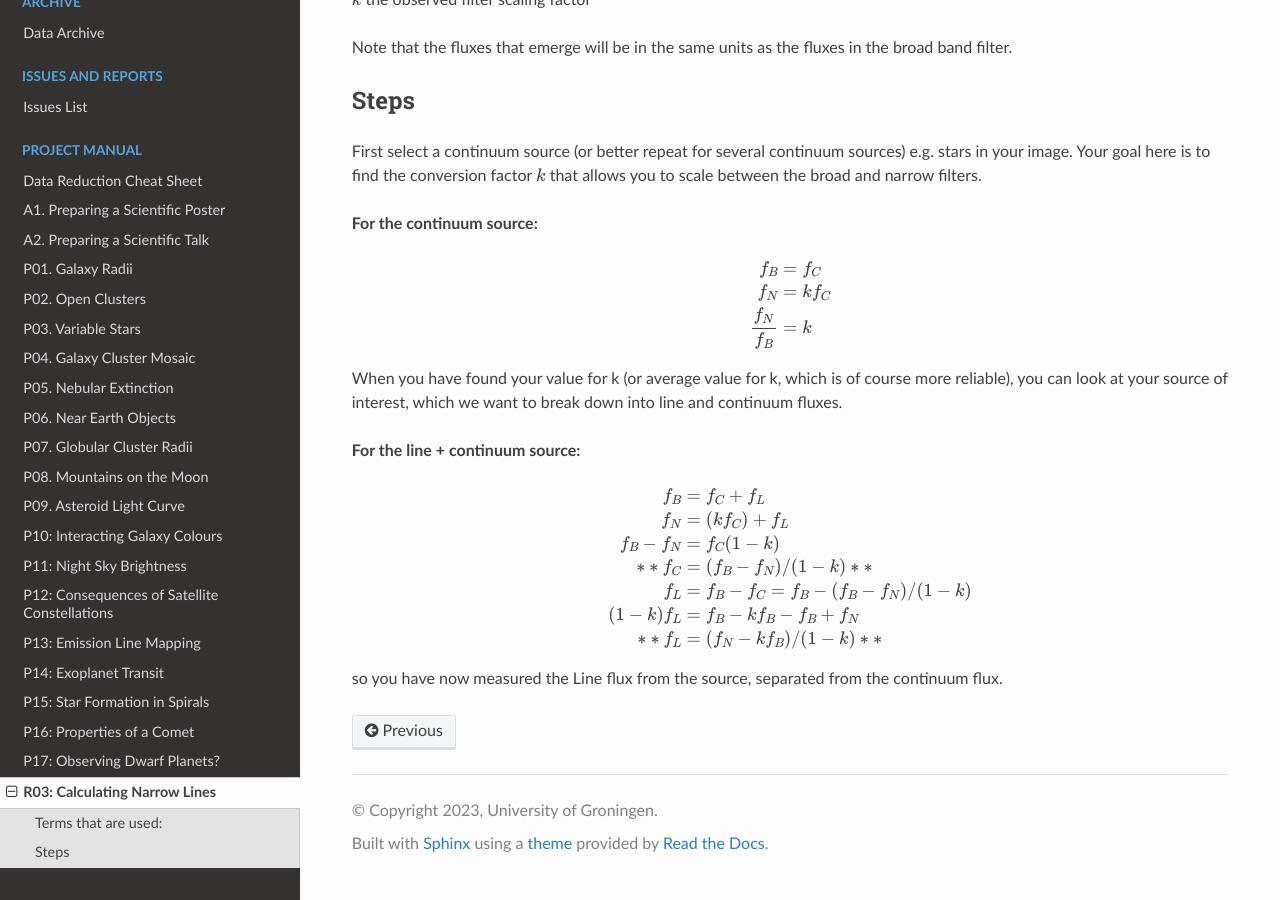
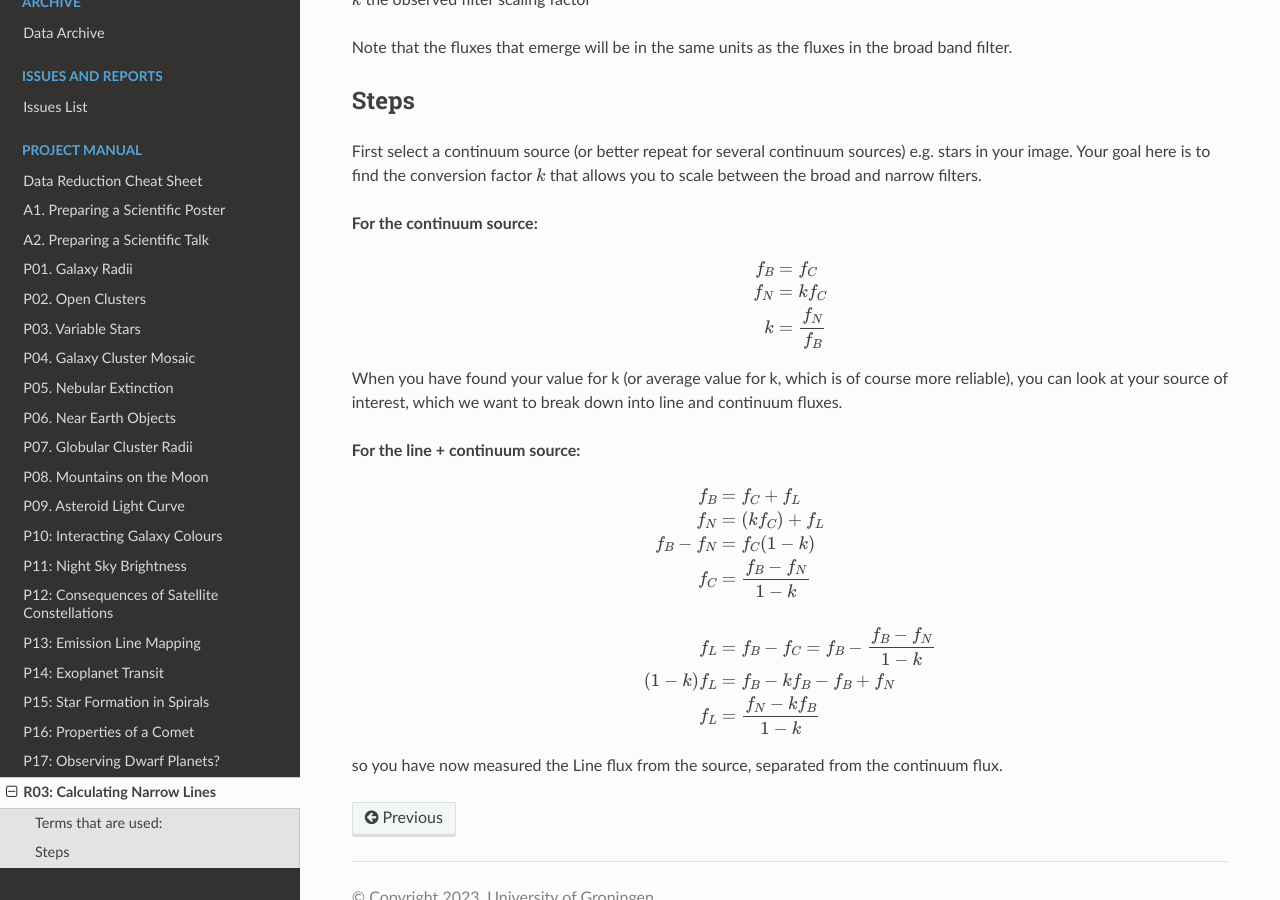
Before and after one commit to harshdmdm/knowledgebase, a Sphinx documentation site: the page built from docs/source/pm/r03-narrow-lines.rst, in a window 1280 px wide and 900 px high, scrolled down 492 px. Built offline with Sphinx 7.4.7 and the Read the Docs theme 2.0.0, drawn with Linux system fonts in a browser that asks for light colours; pages that are not in the unit, such as notebooks, are missing from menus.

Commit message:
Update r03-narrow-lines.rst

```diff
--- a/docs/source/pm/r03-narrow-lines.rst
+++ b/docs/source/pm/r03-narrow-lines.rst
@@ -27,7 +27,7 @@ First select a continuum source (or better repeat for several continuum sources)
 
    f_B &= f_C \\
    f_N &= kf_C \\
-   \frac{f_N}{f_B} &= k
+   k &= \frac{f_N}{f_B}
 
 When you have found your value for k (or average value for k, which is of course more reliable), you can look at your source of interest, which we want to break down into line and continuum fluxes.
 
@@ -38,9 +38,10 @@ When you have found your value for k (or average value for k, which is of course
    f_B &= f_C + f_L \\
    f_N &= (kf_C) + f_L \\
    f_B - f_N &= f_C (1-k) \\
-   **f_C &= (f_B - f_N) / (1-k)** \\
-   f_L &= f_B - f_C = f_B - (f_B - f_N) / (1-k) \\
+   f_C &= \frac{f_B - f_N}{1-k} \\
+   \\
+   f_L &= f_B - f_C = f_B - \frac{f_B - f_N}{1-k} \\
    (1-k)f_L &= f_B - kf_B - f_B + f_N \\
-   **f_L &= (f_N - kf_B) / (1-k)**
+   f_L &= \frac{f_N - kf_B}{1-k}
 
 so you have now measured the Line flux from the source, separated from the continuum flux.
```
